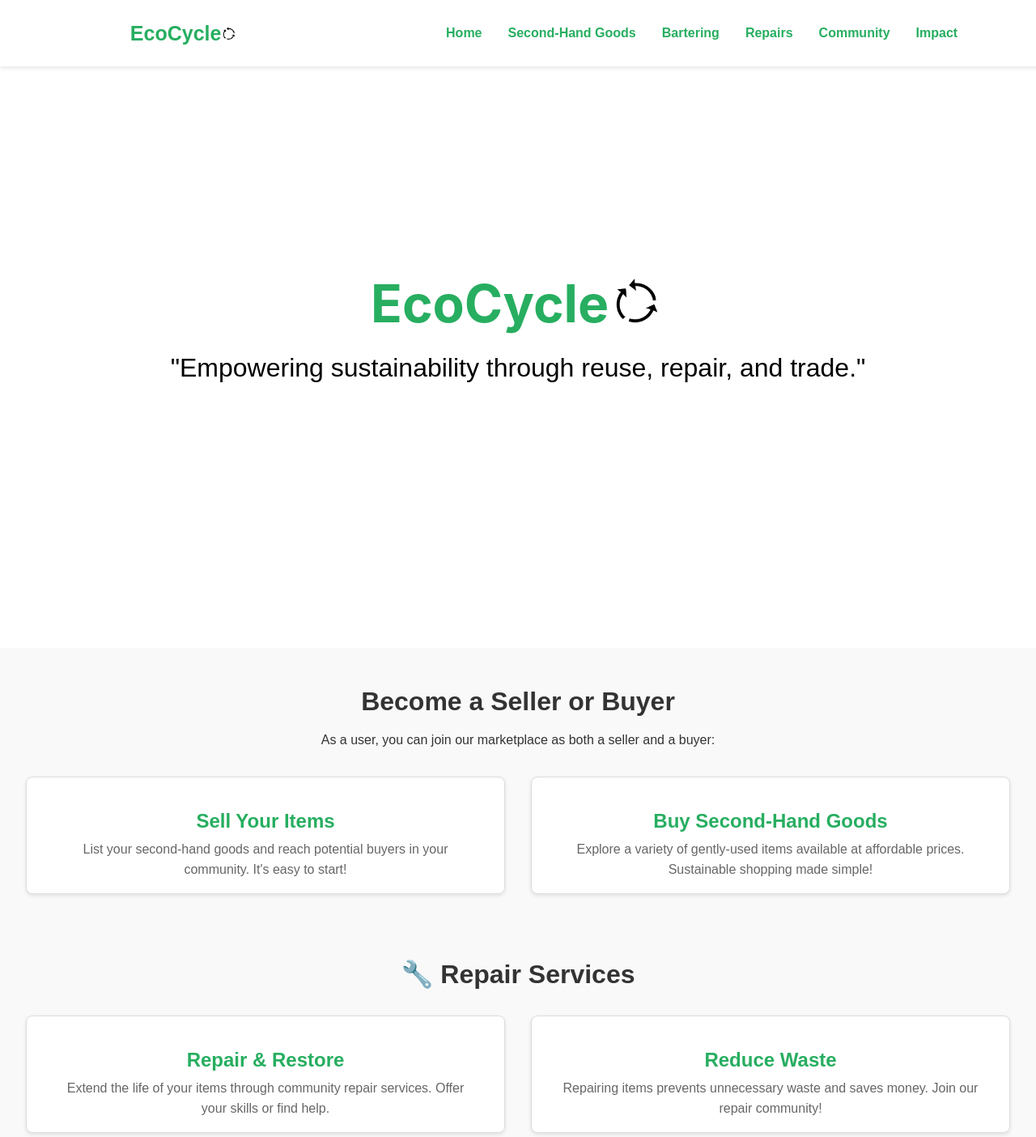
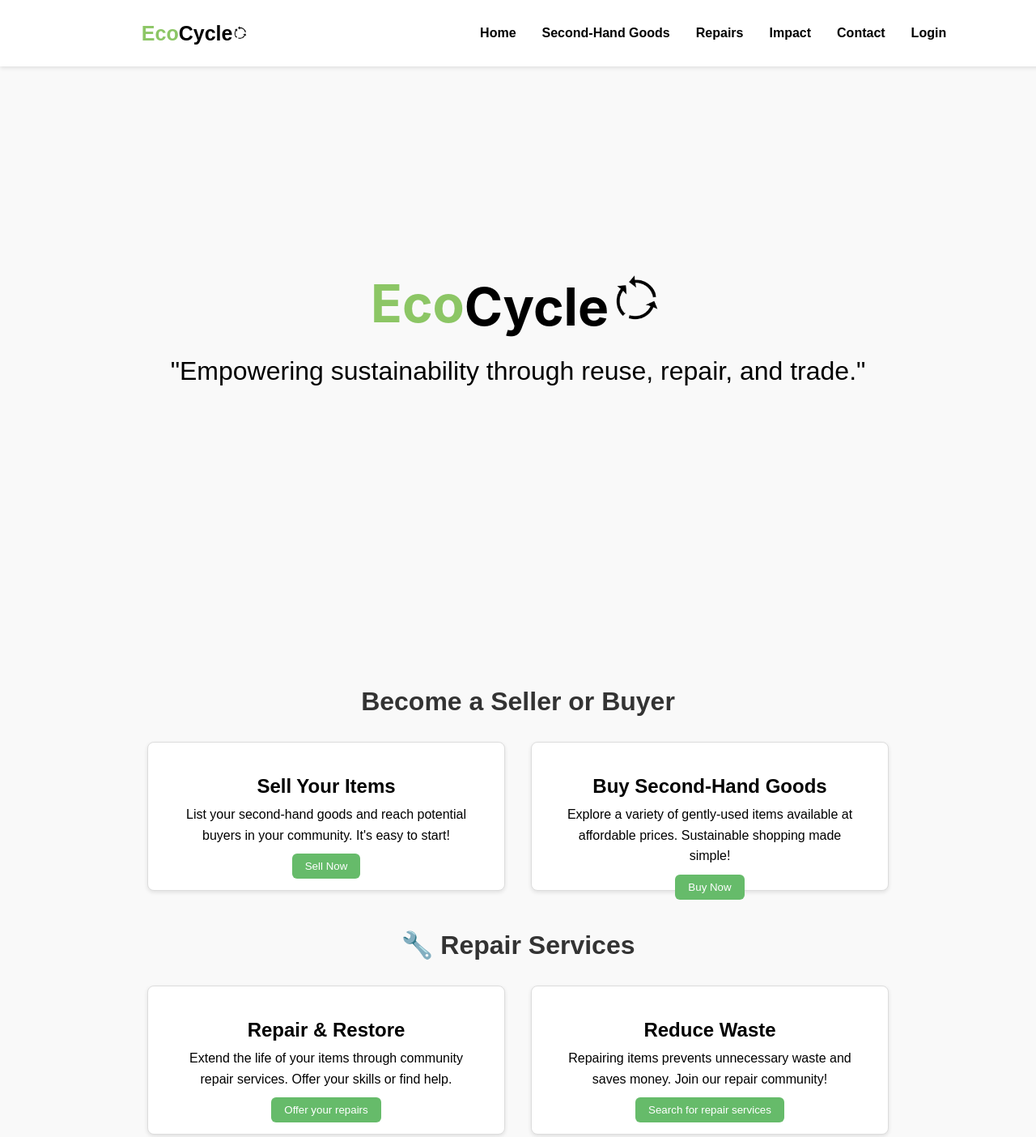
Before and after one commit to saisrees16/ecocycle, a plain HTML site: page index.html in a window 1280 px wide. Shown: the top 1404 px of the page at 81% size. Drawn offline with Linux system fonts and the light colour scheme.

Commit message:
index.html

```diff
--- a/index.html
+++ b/index.html
@@ -9,7 +9,7 @@
     <title>Circular Economy Marketplace</title>
     <style>
         :root {
-            --primary-color: #27ae60;
+            --primary-color: #8CC665;
             --secondary-color: #2ecc71;
             --background-color: #f9f9f9;
             --card-background: #ffffff;
@@ -53,12 +53,20 @@
 
         header nav a {
             text-decoration: none;
-            color: var(--primary-color);
+            color: black;
             font-weight: bold;
             transition: color var(--transition-speed);
         }
 
         header nav a:hover {
+            color: var(--primary-color);
+        }
+
+        .eco {
+            color: var(--primary-color);
+        }
+
+        .cycle {
             color: black;
         }
 
@@ -94,7 +102,7 @@
             flex-direction: column;
             justify-content: center;
             align-items: center;
-            background-color: white;
+            background-color: var(--background-color);
             color: black;
             text-align: center;
             padding: 0 2rem;
@@ -104,8 +112,8 @@
             font-size: 4rem;
             margin-bottom: 1rem;
             display: flex;
-            color: var(--primary-color);
             font-family: 'Inter', sans-serif;
+            align-items: center;
         }
 
         #first p {
@@ -122,19 +130,28 @@
             display: grid;
             grid-template-columns: repeat(auto-fit, minmax(300px, 1fr));
             gap: 2rem;
-            margin: 2rem auto;
+            margin-left: 150px;
+            margin-right: 150px;
+            display: flex;
+            justify-items: center;
             padding: 0 2rem;
+            align-items: center;
+            justify-content: space-evenly;
+
         }
 
         .card {
             background-color: var(--card-background);
             border: 1px solid var(--border-color);
             border-radius: 8px;
+            height: 150px;
+            width: 450px;
             padding: 1rem;
             text-align: center;
             box-shadow: 0 2px 5px var(--box-shadow);
             transition: transform var(--transition-speed), box-shadow var(--transition-speed);
             cursor: pointer;
+            margin-top: 15px;
         }
 
         .card:hover {
@@ -144,13 +161,26 @@
 
         .card h3 {
             font-size: 1.5rem;
-            color: var(--primary-color);
+            color: black;
             margin-bottom: 0.5rem;
         }
 
         .card p {
-            color: var(--muted-text);
+            color: black;
             font-size: 1rem;
+        }
+
+        button {
+            background-color: #66BB6A;
+            color: #ffffff;
+            padding: 0.5rem 1rem;
+            border: 50px;
+            margin-top: 10px;
+            border-radius: 6px;
+        }
+
+        button :hover {
+            background-color: var(--primary-color);
         }
 
         /* Modal for Repair Services */
@@ -255,6 +285,7 @@
             background-color: var(--dark-text);
             color: var(--light-text);
             padding: 20px;
+            margin-top: 20px;
         }
 
         footer a {
@@ -281,35 +312,42 @@
 
 <body>
     <header>
-        <h1>EcoCycle<img src="cycle.png" alt="" style="height: 20px;"></h1>
+        <h1 id="logo"><span class="eco">Eco</span><span class="cycle">Cycle<img src="cycle.png" alt=""
+                    style="height: 20px;"></span></h1>
         <nav>
             <a href="#first">Home</a>
             <a href="#seller-buyer">Second-Hand Goods</a>
-            <a href="#barter">Bartering</a>
             <a href="#repair">Repairs</a>
-            <a href="#community">Community</a>
-            <a href="#impact">Impact</a>
+            <a href="impact.html">Impact</a>
+            <a href="contact.html">Contact</a>
+            <a href="login.html">Login</a>
         </nav>
     </header>
 
     <main>
         <section id="first">
-            <h2>EcoCycle <img src="cycle.png" alt="" style="height: 70px; align-self: baseline;"></h2>
+            <h2><span class="eco">Eco</span><span class="cycle">Cycle<img src="cycle.png" alt=""
+                        style="height: 70px; align-self: baseline;"></span></h2>
             <p>"Empowering sustainability through reuse, repair, and trade."</p>
         </section>
 
         <section id="seller-buyer">
             <h2>Become a Seller or Buyer</h2>
-            <p>As a user, you can join our marketplace as both a seller and a buyer:</p>
             <div class="cards">
-                <div class="card" id="sell-card">
+                <div class="card">
                     <h3>Sell Your Items</h3>
                     <p>List your second-hand goods and reach potential buyers in your community. It's easy to start!</p>
+                    <button id="sell-card">
+                        Sell Now
+                    </button>
                 </div>
-                <div class="card" id="buy-card" onclick="window.location.href='products.html';">
+                <div class="card">
                     <h3>Buy Second-Hand Goods</h3>
                     <p>Explore a variety of gently-used items available at affordable prices. Sustainable shopping made
                         simple!</p>
+                    <button id="buy-card" onclick="window.location.href='products.html';">
+                        Buy Now
+                    </button>
                 </div>
             </div>
         </section>
@@ -317,14 +355,21 @@
         <section id="repair">
             <h2>🔧 Repair Services</h2>
             <div class="cards">
-                <div class="card" id="repair-card">
+                <div class="card">
                     <h3>Repair & Restore</h3>
                     <p>Extend the life of your items through community repair services. Offer your skills or find help.
                     </p>
+                    <button id="repair-card">
+                        Offer your repairs
+                    </button>
                 </div>
                 <div class="card">
                     <h3>Reduce Waste</h3>
                     <p>Repairing items prevents unnecessary waste and saves money. Join our repair community!</p>
+                    <button id="reduce-waste-card" onclick="window.location.href='repairs.html';">
+                        Search for repair services
+                    </button>
+
                 </div>
             </div>
         </section>
```
